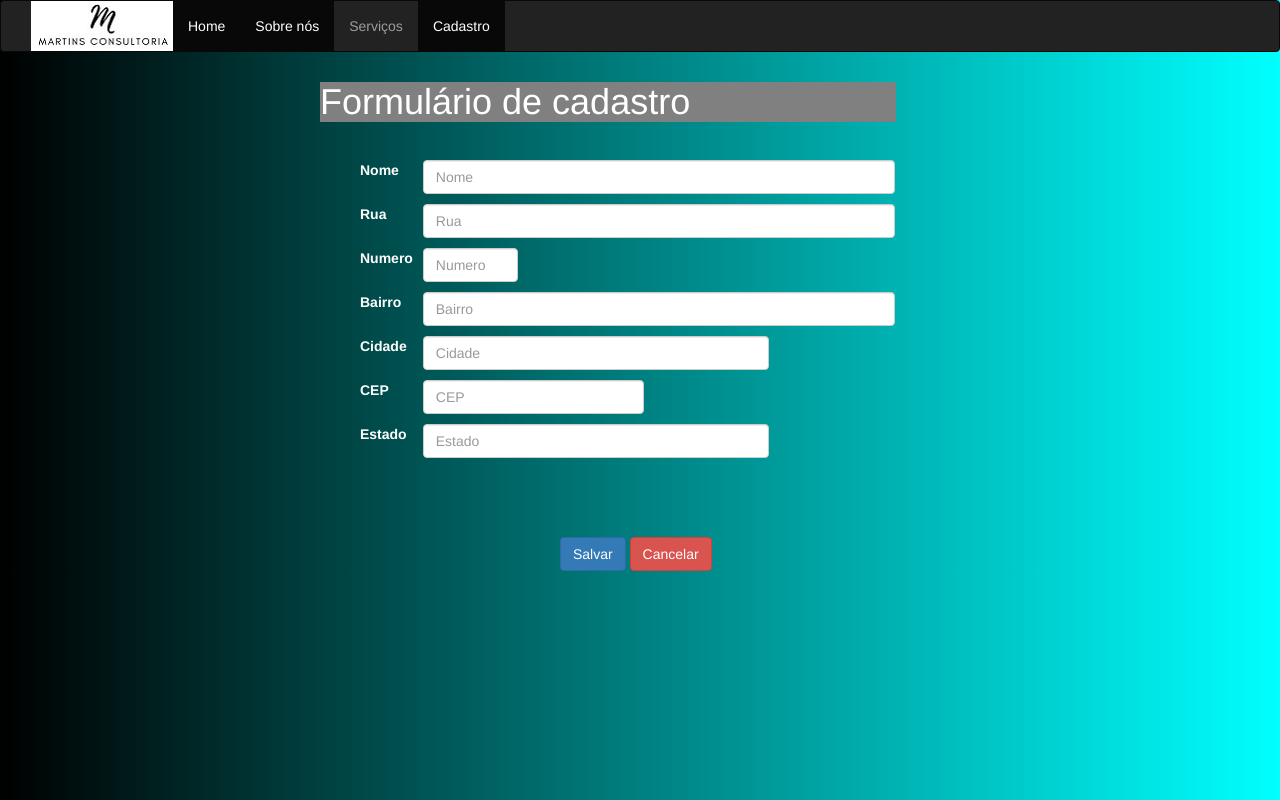
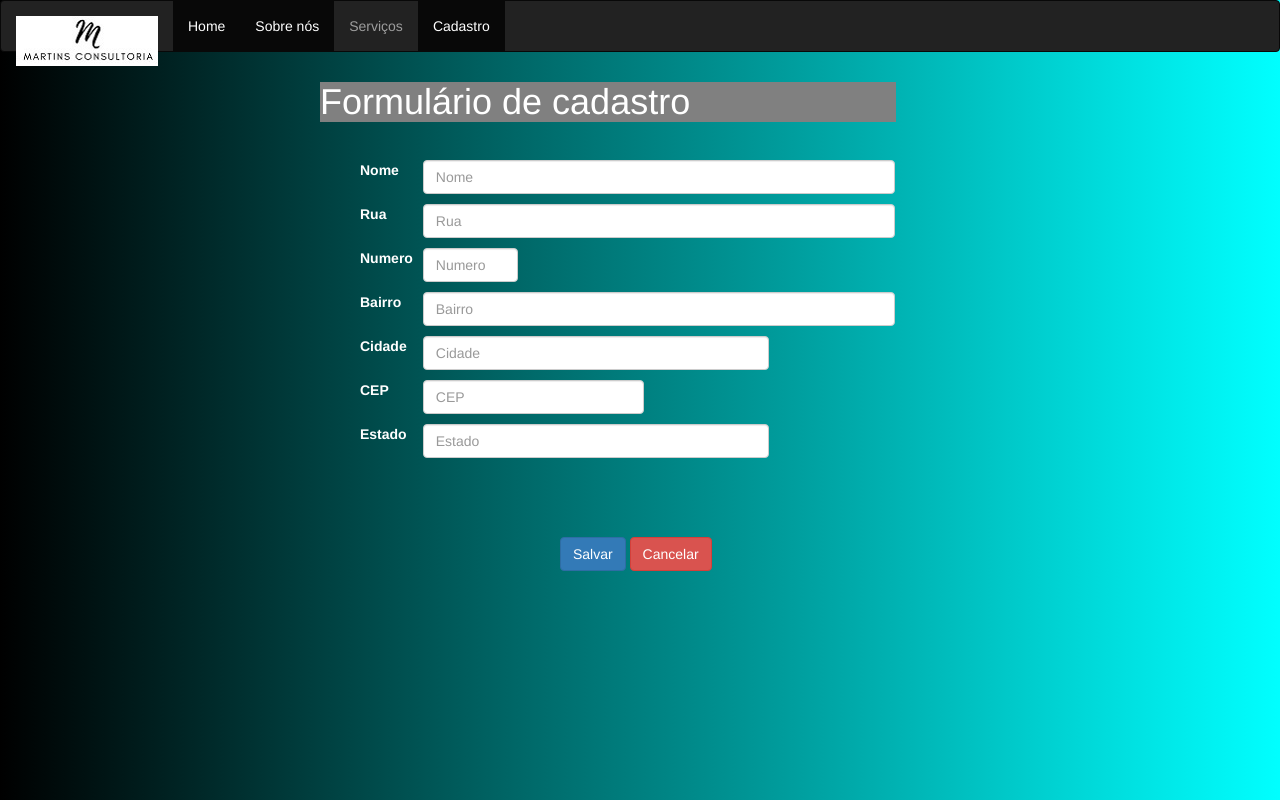
Before and after one commit to DeividMartins/martinsconsultoria, a plain HTML site: page cadastro.html in a window 1280 px wide. Drawn offline with nearby package versions, Linux system fonts and the light colour scheme.

Commit message:
atualizando

```diff
--- a/cadastro.html
+++ b/cadastro.html
@@ -20,7 +20,7 @@
                     <span class="sr-only">Toggle navigation</span>
                     <span class="icon-bar"></span>
                 </button>
-                <a class="navbar-brand" href="./index.html"></a><img src="./imagens/logotipo3.jpg" alt="logo" class="img-responsive" alt="Responsive image"></a>
+                <a class="navbar-brand" href="./index.html"><img src="./imagens/logotipo3.jpg" alt="logo" class="img-responsive" alt="Responsive image"></a>
             </div>
             <!-- Collect the nav links, forms, and other content for toggling -->
             <div class="collapse navbar-collapse" id="bs-example-navbar-collapse-1">
```
